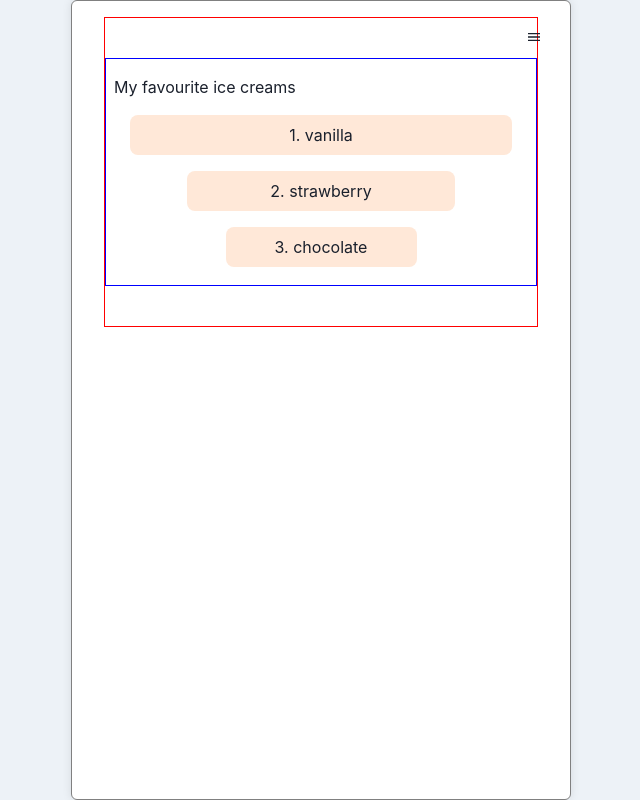
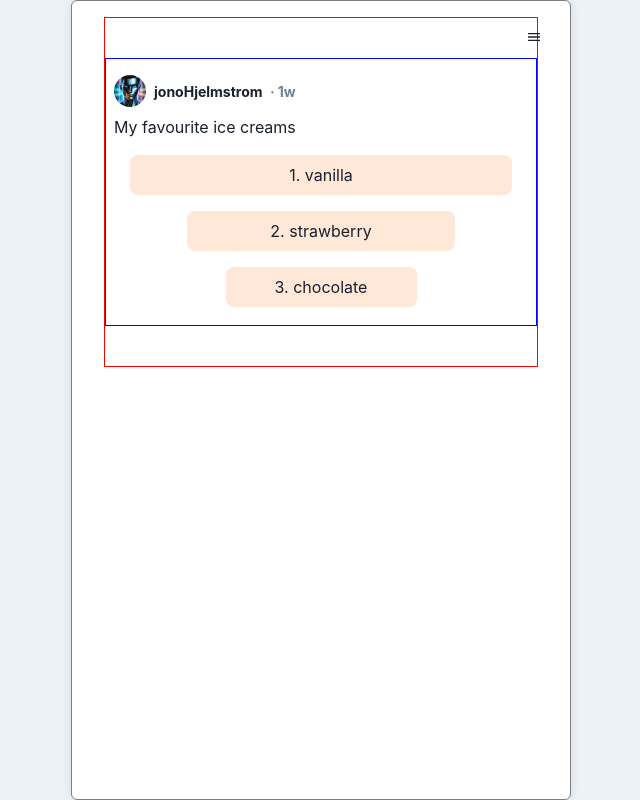
Before and after one commit to Jonjo7Dia/ListIt, a React (Vite) app: page / in a window 1280 px wide. Shown: the whole page, without its empty margins (319-959 px from the left). Built offline with nearby package versions, Linux system fonts and the light colour scheme.

Commit message:
Create Post body and header

```diff
--- a/src/components/FeedPosts/PostBody.tsx
+++ b/src/components/FeedPosts/PostBody.tsx
@@ -1,4 +1,4 @@
-import React, { useState } from "react";
+import { useState } from "react";
 import { Box, Flex, Text } from "@chakra-ui/react";
 import styles from "./PostBody.module.css"; // Import the CSS module
 
--- a/src/components/FeedPosts/PostHeader.tsx
+++ b/src/components/FeedPosts/PostHeader.tsx
@@ -1,5 +1,23 @@
+import { Avatar, Flex, Box } from "@chakra-ui/react";
+import profilepic from "/profilepic.png";
 const PostHeader = () => {
-  return <div></div>;
+  return (
+    <Flex
+      justifyContent={"space-between"}
+      alignItems={"center"}
+      w={"full"}
+      marginBottom={2}
+    >
+      <Flex alignItems={"center"} gap={2}>
+        <Avatar src={profilepic} size={"sm"} />
+        <Flex fontSize={14} fontWeight={"bold"} gap={"2"}>
+          jonoHjelmstrom
+          <Box color={"gray.500"}>∙ 1w</Box>
+        </Flex>
+      </Flex>
+      <Box></Box>
+    </Flex>
+  );
 };
 
 export default PostHeader;
```
